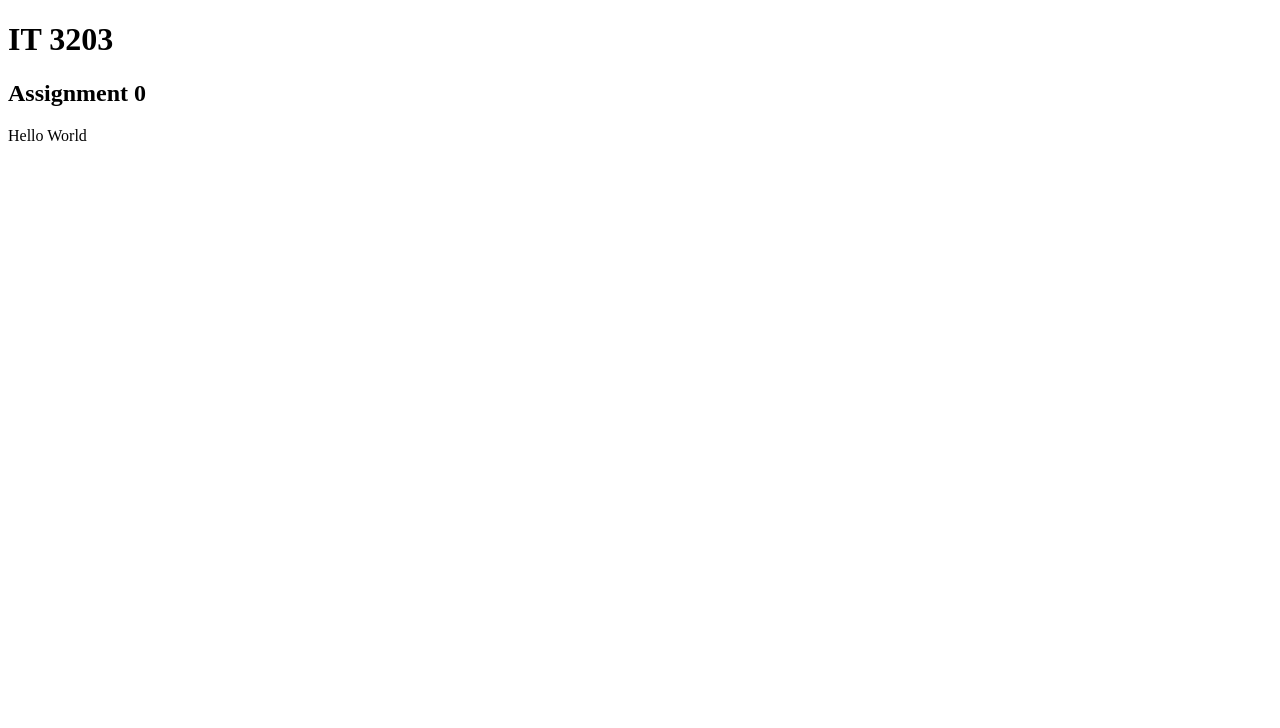
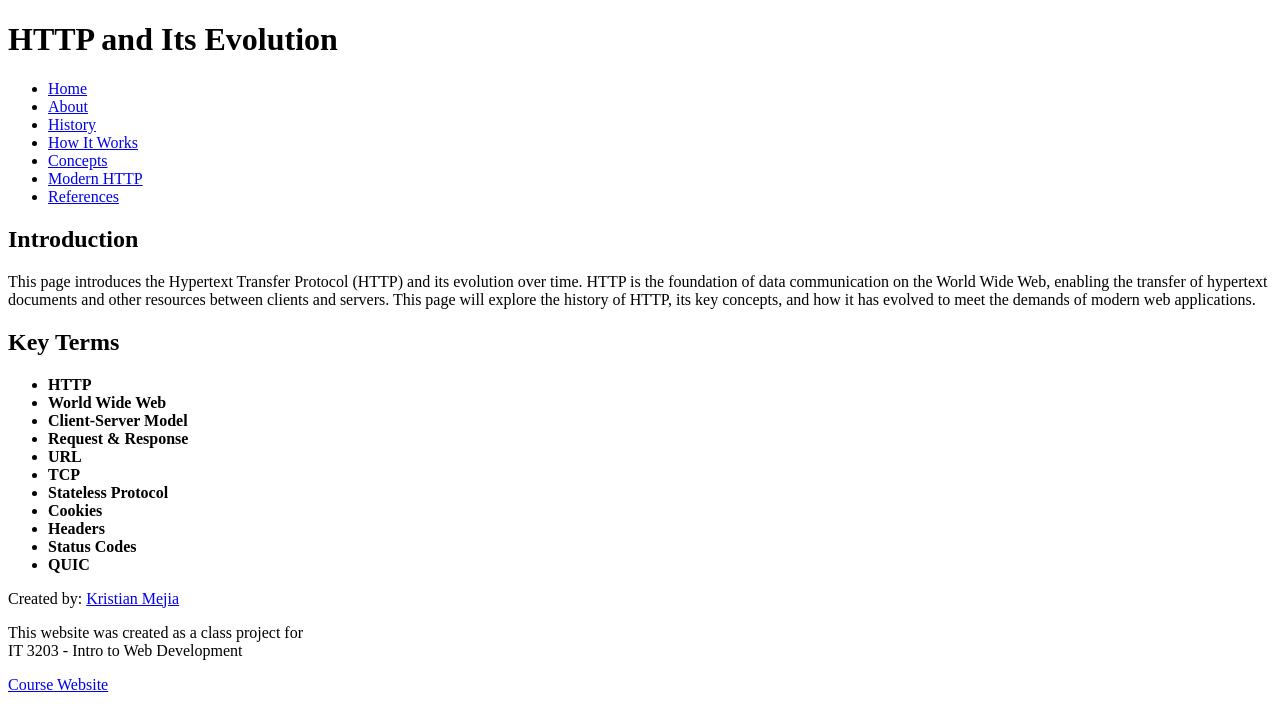
Before and after one commit to MrKrispin/it3203-web, a plain HTML site: page index.html in a window 1280 px wide. Drawn offline with Linux system fonts and the light colour scheme.

Commit message:
Began Project Milestone #1 HTML Structure About 70% Completion. CSS still to go

```diff
--- a/index.html
+++ b/index.html
@@ -1,12 +1,71 @@
-<!DOCTYPE html>
+<!-- Beginning of the HTML document -->
+<!doctype html>
 <html lang="en">
-<head>
-  <meta charset="UTF-8">
-  <title>IT 3203 – Assignment 0</title>
-</head>
-<body>
-  <h1>IT 3203</h1>
-  <h2>Assignment 0</h2>
-  <p>Hello World</p>
-</body>
+  <head>
+    <meta charset="UTF-8" />
+    <meta name="viewport" content="width=device-width, initial-scale=1.0" />
+    <title>HTTP and Its Evolution - Home</title>
+  </head>
+
+  <!-- This is the main content area -->
+  <body>
+    <!-- Header section with the main title of the page -->
+    <header>
+      <h1>HTTP and Its Evolution</h1>
+    </header>
+    <!-- Navigation section with links to different pages of the website -->
+    <nav>
+      <ul>
+        <li><a href="index.html">Home</a></li>
+        <li><a href="about.html">About</a></li>
+        <li><a href="history.html">History</a></li>
+        <li><a href="how-it-works.html">How It Works</a></li>
+        <li><a href="concepts.html">Concepts</a></li>
+        <li><a href="modern-http.html">Modern HTTP</a></li>
+        <li><a href="references.html">References</a></li>
+      </ul>
+    </nav>
+    <!-- Main section with the introduction and key terms related to HTTP -->
+    <main>
+      <h2>Introduction</h2>
+      <p>
+        This page introduces the Hypertext Transfer Protocol (HTTP) and its
+        evolution over time. HTTP is the foundation of data communication on the
+        World Wide Web, enabling the transfer of hypertext documents and other
+        resources between clients and servers. This page will explore the
+        history of HTTP, its key concepts, and how it has evolved to meet the
+        demands of modern web applications.
+      </p>
+
+      <h2>Key Terms</h2>
+      <ul>
+        <li><strong>HTTP</strong></li>
+        <li><strong>World Wide Web</strong></li>
+        <li><strong>Client-Server Model</strong></li>
+        <li><strong>Request & Response</strong></li>
+        <li><strong>URL</strong></li>
+        <li><strong>TCP</strong></li>
+        <li><strong>Stateless Protocol</strong> </li>
+        <li><strong>Cookies</strong></li>
+        <li><strong>Headers</strong></li>
+        <li><strong>Status Codes</strong></li>
+        <li><strong>QUIC</strong></li>
+      </ul>
+    </main>
+    <!-- Footer section with information about the creator of the website and information about the course -->
+    <footer>
+      <p>
+        Created by: <a href="https://github.com/mrkrispin">Kristian Mejia</a>
+      </p>
+      <p>
+        This website was created as a class project for <br />
+        IT 3203 - Intro to Web Development
+      </p>
+      <p>
+        <a href="https://ksuweb.github.io/IT3203/" target="_blank"
+          >Course Website</a
+        >
+      </p>
+    </footer>
+  </body>
 </html>
```
Also changed, not shown: about.html (added, +75 -0 lines), concepts.html (added, +11 -0 lines), history.html (added, +24 -0 lines), how-it-works.html (added, +11 -0 lines), modern-http.html (added, +11 -0 lines), references.html (added, +11 -0 lines), CSS/it3203style.css (added), 2 other files.
